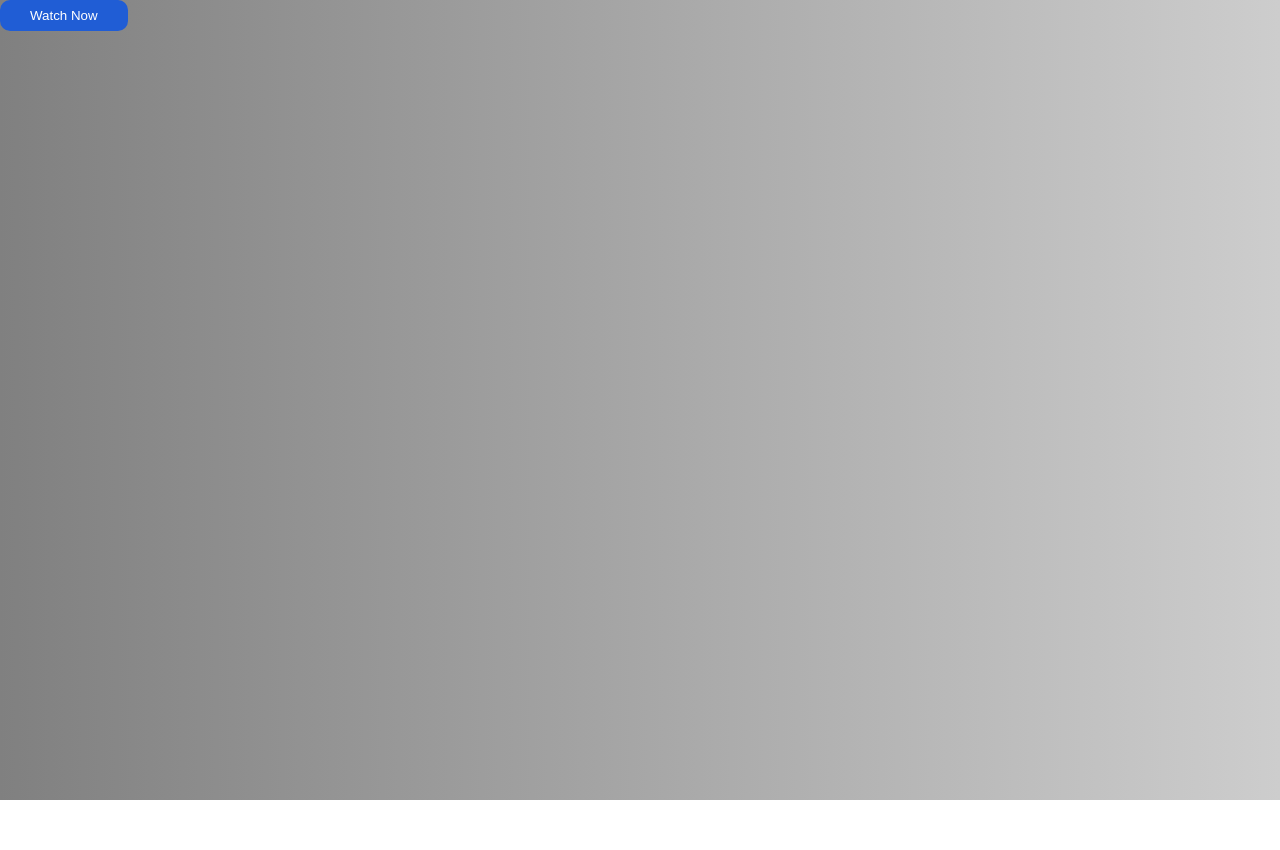
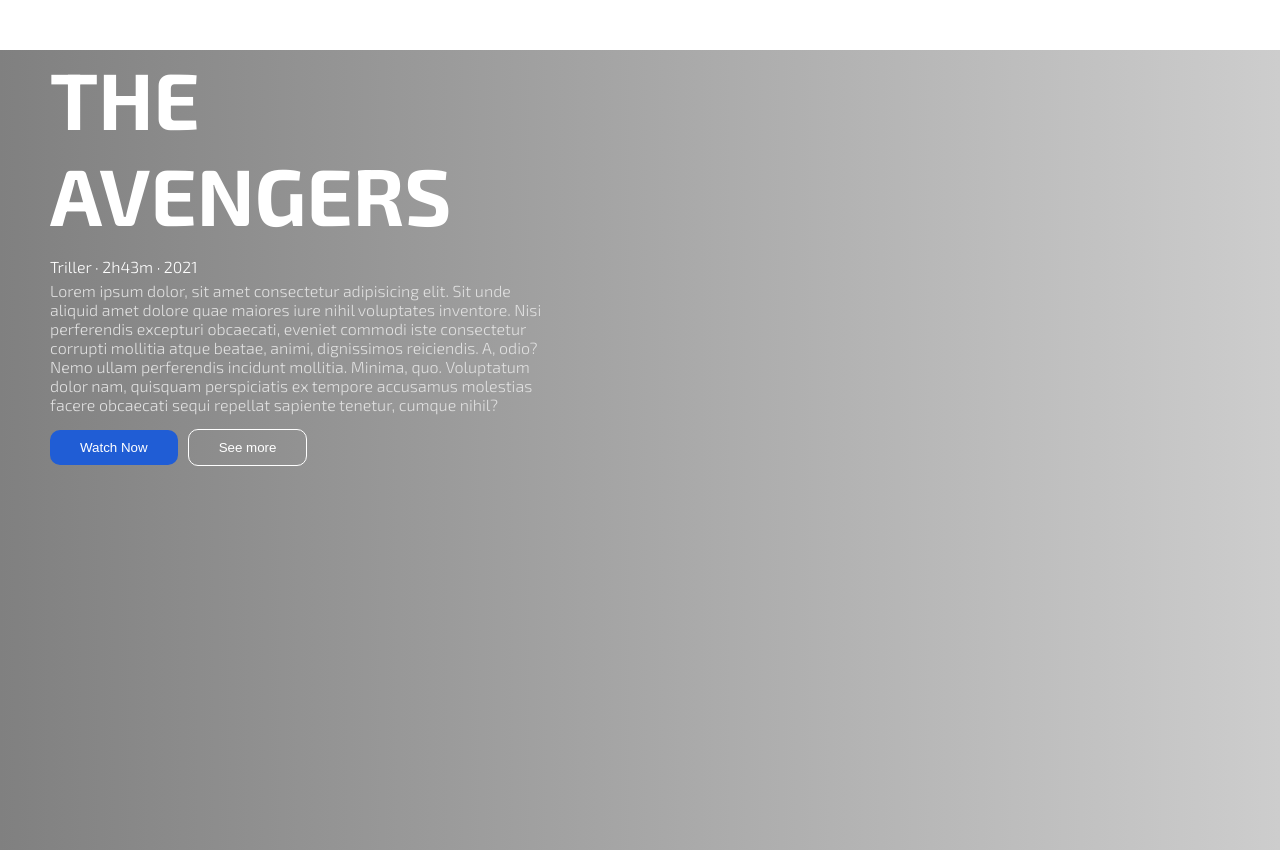
Before and after one commit to Kevsely/netflix-bj, a React (Create React App) app: page / in a window 1280 px wide. Before the commit the page ends 800 px from the top, so only its background shows below. Built offline with nearby package versions, Linux system fonts and the light colour scheme.

Commit message:
Build up the SynopsisComp

```diff
--- a/src/App.js
+++ b/src/App.js
@@ -1,10 +1,10 @@
 import './App.scss';
-import CustomButton from './components/custom-button/custom-button.component';
+import Synopsis from './components/synopsis/synopsis.component';
 
 function App() {
     return (
         <div className="App">
-            <CustomButton main>Watch Now</CustomButton>
+            <Synopsis />
         </div>
     );
 }
--- a/src/components/custom-button/custom-button.styles.scss
+++ b/src/components/custom-button/custom-button.styles.scss
@@ -2,7 +2,7 @@
     border: 1px solid;
     border-radius: 10px;
 
-    padding: 8px 30px;
+    padding: 10px 30px;
 
     color: white;
     background: none;
--- a/src/components/synopsis/synopsis.component.jsx
+++ b/src/components/synopsis/synopsis.component.jsx
@@ -1,4 +1,6 @@
 import React from "react"
+
+import CustomButton from "../custom-button/custom-button.component"
 
 import "./synopsis.styles.scss"
 
@@ -14,8 +16,8 @@
             </div>
 
             <div className="buttons-container">
-                <button>Watch Now</button>
-                <button>See More</button>
+                <CustomButton main>Watch Now</CustomButton>
+                <CustomButton>See more</CustomButton>
             </div>
         </div>
     )
--- a/src/components/synopsis/synopsis.styles.scss
+++ b/src/components/synopsis/synopsis.styles.scss
@@ -0,0 +1,27 @@
+.synopsis {
+    margin: 50px;
+
+    width: 40%;
+
+    * {
+        margin-bottom: 15px;
+    }
+
+    .title {
+        text-transform: uppercase;
+        font-size: 80px;
+        font-weight: 700;
+    }
+
+    .subtitle {
+        margin-bottom: 5px;
+    }
+
+    .description {
+        color: rgb(224, 224, 224);
+    }
+
+    .buttons-container * {
+        margin-right: 10px;
+    }
+}
```
